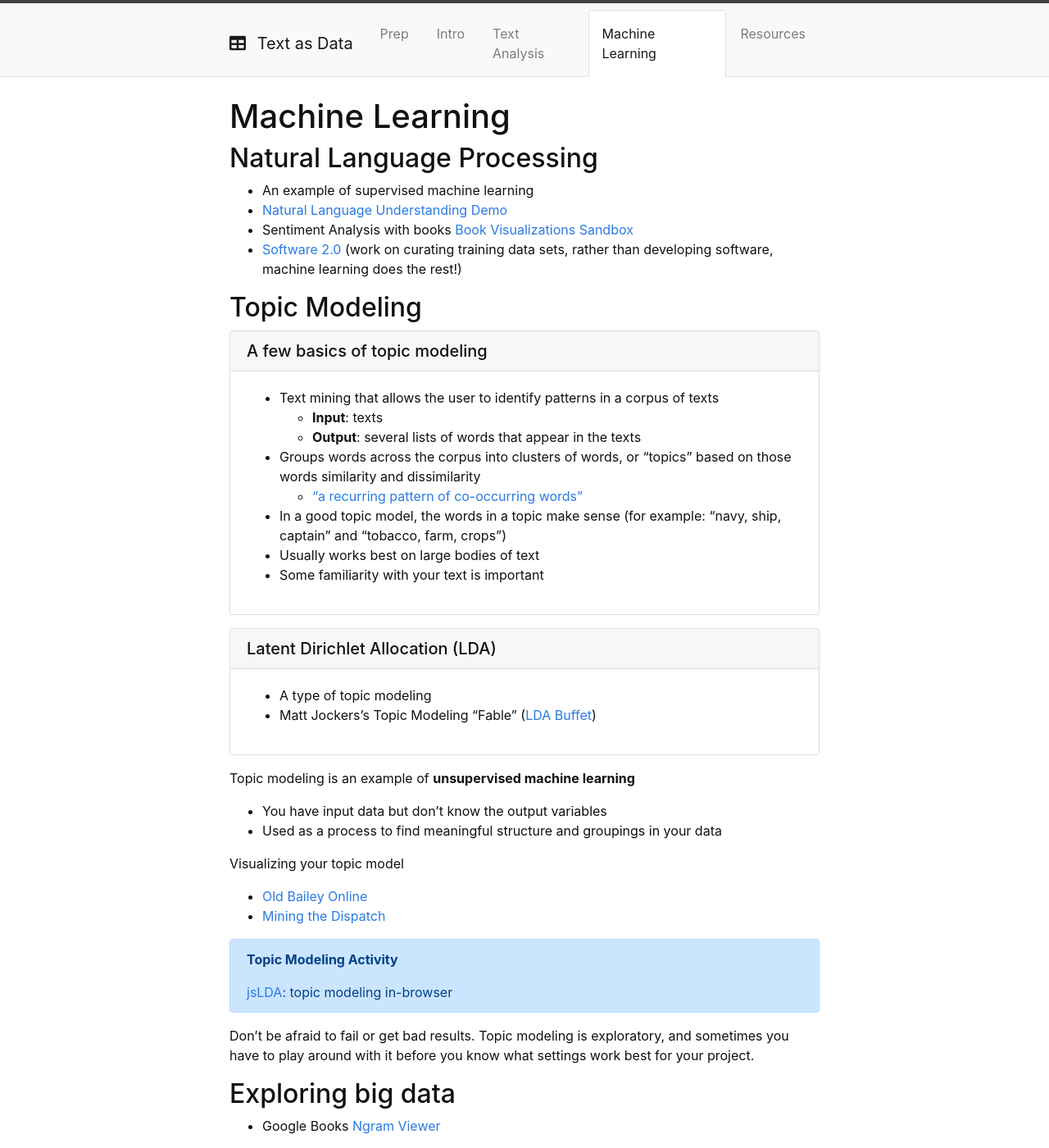
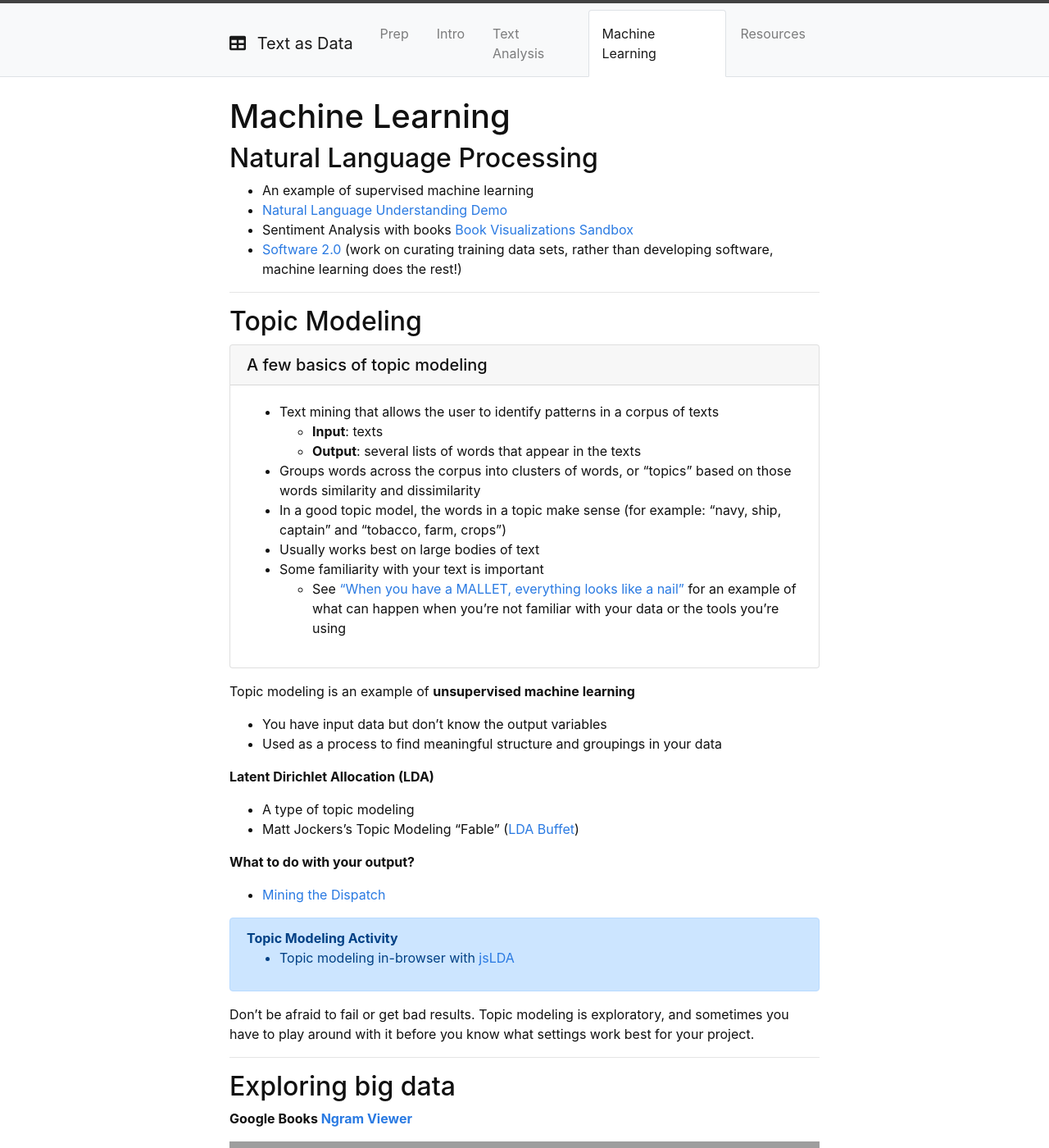
Before and after one commit to owikle/topicmodeling, a Jekyll site: the page built from content/3-machine.md, in a window 1280 px wide and 1400 px high. Shown: the whole window at 82% size. Built offline with Jekyll 4.4.1, drawn with Linux system fonts in a browser that asks for light colours; grey boxes are pictures that could not be loaded.

Commit message:
adding, rearranging content

```diff
--- a/content/3-machine.md
+++ b/content/3-machine.md
@@ -11,6 +11,8 @@ nav: true
 - Sentiment Analysis with books [Book Visualizations Sandbox](https://observablehq.com/@bmschmidt/book-visualizations-sandbox?htid=pst.000061166424)
 - [Software 2.0](https://medium.com/@karpathy/software-2-0-a64152b37c35) (work on curating training data sets, rather than developing software, machine learning does the rest!)
 
+-----------------
+
 ## Topic Modeling
 
 {% capture text %}
@@ -18,40 +20,41 @@ nav: true
     - **Input**: texts
     - **Output**: several lists of words that appear in the texts
 - Groups words across the corpus into clusters of words, or "topics" based on those words similarity and dissimilarity
-    - ["a recurring pattern of co-occurring words"](https://twitter.com/footnotesrising/status/264823621799780353)
 - In a good topic model, the words in a topic make sense (for example: "navy, ship, captain" and "tobacco, farm, crops")
 - Usually works best on large bodies of text
 - Some familiarity with your text is important
+    - See ["When you have a MALLET, everything looks like a nail"](http://sappingattention.blogspot.com/2012/11/when-you-have-mallet-everything-looks.html) for an example of what can happen when you're not familiar with your data or the tools you're using
 {% endcapture %}
 {% include card.md text=text header="A few basics of topic modeling" %}
-
-{% capture text %}
-- A type of topic modeling
-- Matt Jockers's Topic Modeling "Fable" ([LDA Buffet](http://www.matthewjockers.net/2011/09/29/the-lda-buffet-is-now-open-or-latent-dirichlet-allocation-for-english-majors/))
-{% endcapture %}
-{% include card.md text=text header="Latent Dirichlet Allocation (LDA)" %}
 
 Topic modeling is an example of **unsupervised machine learning**
 - You have input data but don't know the output variables
 - Used as a process to find meaningful structure and groupings in your data
 
-Visualizing your topic model
-- [Old Bailey Online](https://www.oldbaileyonline.org/){:target='_blank'}
+**Latent Dirichlet Allocation (LDA)**
+- A type of topic modeling
+- Matt Jockers's Topic Modeling "Fable" ([LDA Buffet](http://www.matthewjockers.net/2011/09/29/the-lda-buffet-is-now-open-or-latent-dirichlet-allocation-for-english-majors/))
+
+**What to do with your output?**
 - [Mining the Dispatch](http://dsl.richmond.edu/dispatch/pages/intro){:target='_blank'}
 
 {% capture text %}
 **Topic Modeling Activity**
-
-[jsLDA](https://mimno.infosci.cornell.edu/jsLDA/): topic modeling in-browser
+- Topic modeling in-browser with [jsLDA](https://mimno.infosci.cornell.edu/jsLDA/)
 {% endcapture %}
 {% include alert.md text=text color=secondary %}
 
 Don't be afraid to fail or get bad results. Topic modeling is exploratory, and sometimes you have to play around with it before you know what settings work best for your project.
 
+-----------------
+
 ## Exploring big data
-- Google Books [Ngram Viewer](https://books.google.com/ngrams)
 
-<div style="max-width:854px"><div style="position:relative;height:0;padding-bottom:56.25%"><iframe src="https://embed.ted.com/talks/lang/en/what_we_learned_from_5_million_books" width="854" height="480" style="position:absolute;left:0;top:0;width:100%;height:100%" frameborder="0" scrolling="no" allowfullscreen></iframe></div></div>
+**Google Books [Ngram Viewer](https://books.google.com/ngrams){:target='_blank'}**
+
+<div class="pb-3" style="max-width:854px"><div style="position:relative;height:0;padding-bottom:56.25%"><iframe src="https://embed.ted.com/talks/lang/en/what_we_learned_from_5_million_books" width="854" height="480" style="position:absolute;left:0;top:0;width:100%;height:100%" frameborder="0" scrolling="no" allowfullscreen></iframe></div></div>
+
+-----------------
 
 ## Having fun with text generators
 - [Talk to Transformer](https://talktotransformer.com/)
```
Also changed, not shown: content/0-prep.md (+4 -7 lines), content/1-intro.md (+4 -2 lines), content/2-analysis.md (+10 -17 lines).
